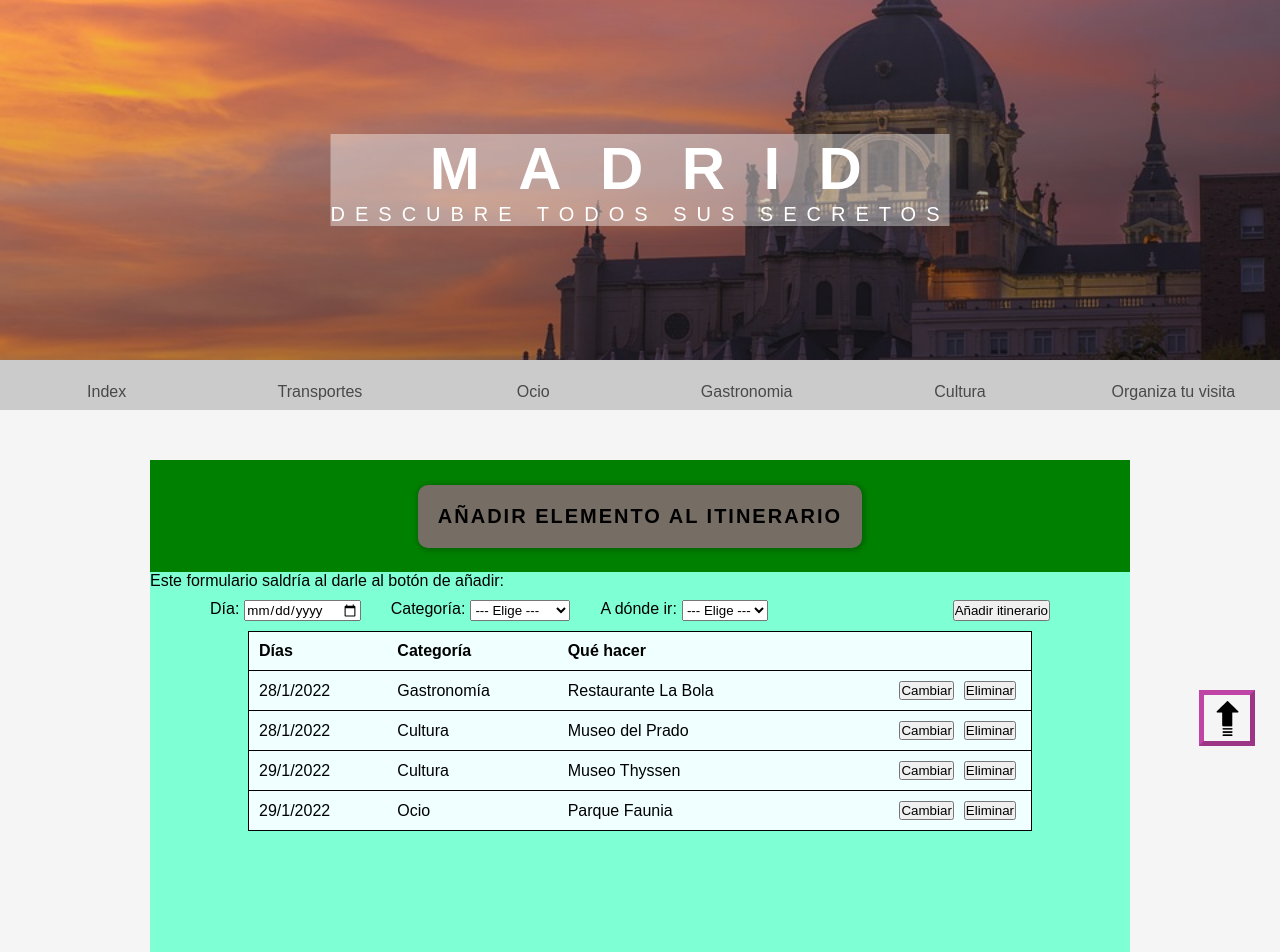
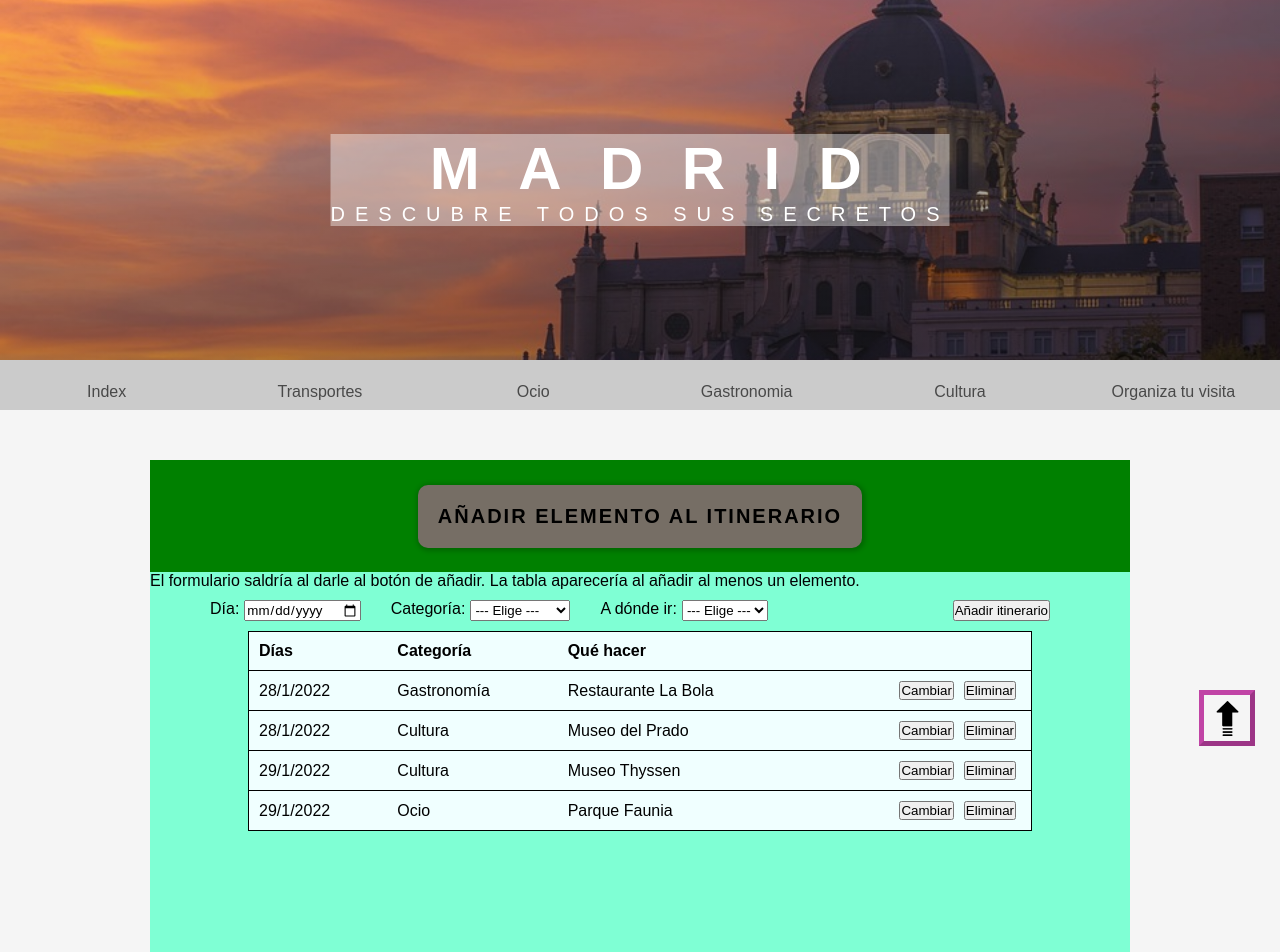
Before and after one commit to EquipoJavier/Proyecto-react, a React (Create React App) app: page /visita in a window 1280 px wide. Shown: the top 952 px of the page. Built offline with nearby package versions, Linux system fonts and the light colour scheme.

Commit message:
crud draft

```diff
--- a/src/components/Visita/Visita.js
+++ b/src/components/Visita/Visita.js
@@ -8,7 +8,7 @@ export default function Visita() {
                     <Button title="Añadir elemento al itinerario" hoverClass="darkRed"/>
                 </div>
                 <div className="visita__content">
-                    Este formulario saldría al darle al botón de añadir:
+                    El formulario saldría al darle al botón de añadir. La tabla aparecería al añadir al menos un elemento.
                     <div className="visita__content__form">
                         <label>Día: </label>
                         <input type="date" />
```
